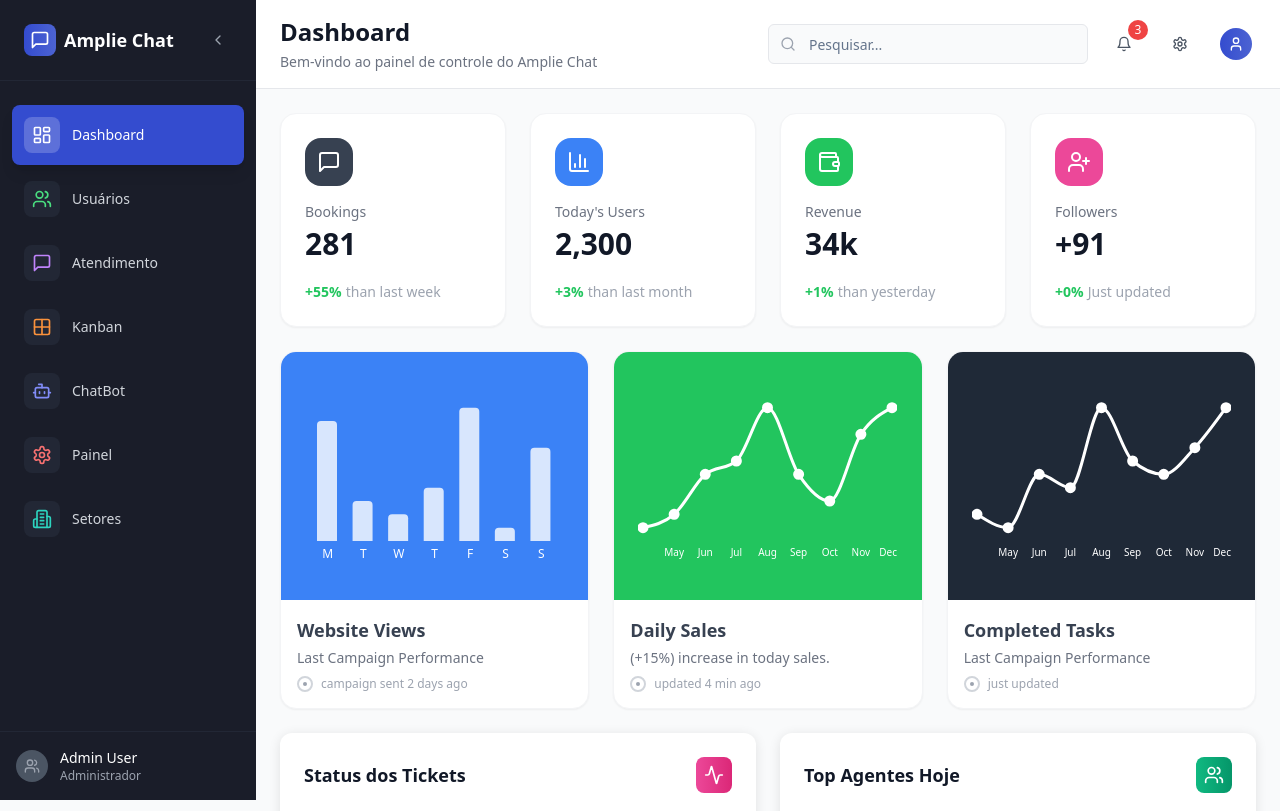
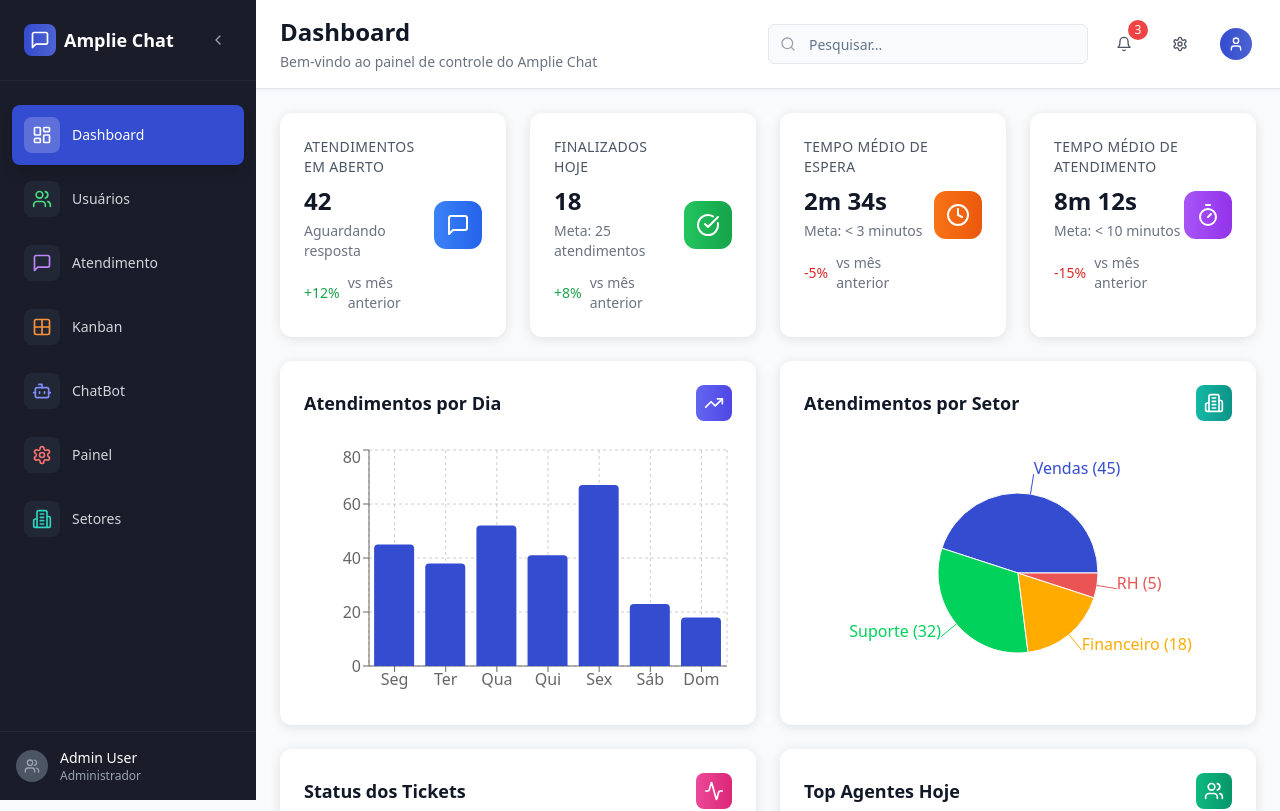
Before and after one commit to oclaytonaraujos/amplie-chat-central-45, a React (Vite) app: page / in a window 1280 px wide. Shown: the top 811 px of the page. Built offline with nearby package versions, Linux system fonts and the light colour scheme.

Commit message:
Reverted to commit 3ee1bd3d5e523fa122f32750261ebc7b9d19d989

```diff
--- a/src/components/dashboard/ChartCard.tsx
+++ b/src/components/dashboard/ChartCard.tsx
@@ -4,52 +4,35 @@ import { cn } from '@/lib/utils';
 
 interface ChartCardProps {
   title: string;
-  subtitle?: string;
-  icon?: ReactNode;
-  iconColor?: string;
+  icon: ReactNode;
+  iconColor: string;
   children: ReactNode;
   className?: string;
-  chartBackground?: string;
-  timestamp?: string;
 }
 
 export function ChartCard({
   title,
-  subtitle,
   icon,
   iconColor,
   children,
-  className,
-  chartBackground = "bg-blue-500",
-  timestamp
+  className
 }: ChartCardProps) {
   return (
     <div className={cn(
-      "bg-white rounded-2xl shadow-sm border border-gray-100 overflow-hidden",
+      "bg-white rounded-xl shadow-amplie p-6 hover:shadow-amplie-hover transition-all duration-300 animate-fade-in",
       className
     )}>
-      <div className={cn(
-        "relative p-6 text-white",
-        chartBackground
-      )}>
-        <div className="relative z-10">
-          {children}
+      <div className="flex items-center justify-between mb-6">
+        <h3 className="text-lg font-semibold text-gray-900">{title}</h3>
+        <div className={cn(
+          "p-2 rounded-lg",
+          iconColor
+        )}>
+          {icon}
         </div>
       </div>
-
-      <div className="p-4">
-        <h3 className="text-lg font-semibold text-gray-700 mb-1">{title}</h3>
-        {subtitle && (
-          <p className="text-sm text-gray-500 mb-2">{subtitle}</p>
-        )}
-        {timestamp && (
-          <div className="flex items-center text-xs text-gray-400">
-            <div className="w-4 h-4 rounded-full border-2 border-gray-300 mr-2 flex items-center justify-center">
-              <div className="w-1 h-1 bg-gray-400 rounded-full"></div>
-            </div>
-            {timestamp}
-          </div>
-        )}
+      <div className="h-64">
+        {children}
       </div>
     </div>
   );
--- a/src/components/dashboard/MetricCard.tsx
+++ b/src/components/dashboard/MetricCard.tsx
@@ -11,7 +11,6 @@ interface MetricCardProps {
   trend?: {
     value: number;
     isPositive: boolean;
-    period: string;
   };
   className?: string;
 }
@@ -27,44 +26,43 @@ export function MetricCard({
 }: MetricCardProps) {
   return (
     <div className={cn(
-      "bg-white rounded-2xl shadow-sm p-6 border border-gray-100",
+      "bg-white rounded-xl shadow-amplie p-6 hover:shadow-amplie-hover transition-all duration-300 animate-fade-in",
       className
     )}>
-      <div className="flex items-start justify-between mb-4">
+      <div className="flex items-center justify-between">
         <div className="flex-1">
-          <div className={cn(
-            "w-12 h-12 rounded-2xl flex items-center justify-center mb-4",
-            iconColor
-          )}>
-            {icon}
-          </div>
-          <p className="text-gray-500 text-sm font-medium mb-1">
+          <p className="text-sm font-medium text-gray-600 uppercase tracking-wide">
             {title}
           </p>
-          <p className="text-3xl font-bold text-gray-900 mb-1">
+          <p className="text-2xl font-bold text-gray-900 mt-2">
             {value}
           </p>
           {subtitle && (
-            <p className="text-gray-400 text-xs">
+            <p className="text-sm text-gray-500 mt-1">
               {subtitle}
             </p>
           )}
+          {trend && (
+            <div className="flex items-center mt-3">
+              <span className={cn(
+                "text-sm font-medium",
+                trend.isPositive ? "text-green-600" : "text-red-600"
+              )}>
+                {trend.isPositive ? '+' : '-'}{Math.abs(trend.value)}%
+              </span>
+              <span className="text-sm text-gray-500 ml-2">
+                vs mês anterior
+              </span>
+            </div>
+          )}
+        </div>
+        <div className={cn(
+          "p-3 rounded-xl",
+          iconColor
+        )}>
+          {icon}
         </div>
       </div>
-
-      {trend && (
-        <div className="flex items-center text-sm">
-          <span className={cn(
-            "font-semibold",
-            trend.isPositive ? "text-green-500" : "text-red-500"
-          )}>
-            {trend.isPositive ? '+' : ''}{trend.value}%
-          </span>
-          <span className="text-gray-400 ml-1">
-            {trend.period}
-          </span>
-        </div>
-      )}
     </div>
   );
 }
--- a/src/pages/Dashboard.tsx
+++ b/src/pages/Dashboard.tsx
@@ -7,10 +7,7 @@ import {
   Users,
   TrendingUp,
   Building2,
-  Activity,
-  BarChart3,
-  Wallet,
-  UserPlus
+  Activity
 } from 'lucide-react';
 import { MetricCard } from '@/components/dashboard/MetricCard';
 import { ChartCard } from '@/components/dashboard/ChartCard';
@@ -22,166 +19,123 @@ import {
   CartesianGrid,
   Tooltip,
   ResponsiveContainer,
-  LineChart,
-  Line
+  PieChart,
+  Pie,
+  Cell
 } from 'recharts';
 
-const weeklyData = [
-  { day: 'M', value: 45 },
-  { day: 'T', value: 15 },
-  { day: 'W', value: 10 },
-  { day: 'T', value: 20 },
-  { day: 'F', value: 50 },
-  { day: 'S', value: 5 },
-  { day: 'S', value: 35 }
+const atendimentosData = [
+  { nome: 'Seg', atendimentos: 45 },
+  { nome: 'Ter', atendimentos: 38 },
+  { nome: 'Qua', atendimentos: 52 },
+  { nome: 'Qui', atendimentos: 41 },
+  { nome: 'Sex', atendimentos: 67 },
+  { nome: 'Sáb', atendimentos: 23 },
+  { nome: 'Dom', atendimentos: 18 }
 ];
 
-const salesData = [
-  { month: 'Apr', value: 50 },
-  { month: 'May', value: 100 },
-  { month: 'Jun', value: 250 },
-  { month: 'Jul', value: 300 },
-  { month: 'Aug', value: 500 },
-  { month: 'Sep', value: 250 },
-  { month: 'Oct', value: 150 },
-  { month: 'Nov', value: 400 },
-  { month: 'Dec', value: 500 }
+const setoresData = [
+  { nome: 'Vendas', valor: 45, cor: '#344ccf' },
+  { nome: 'Suporte', valor: 32, cor: '#00d25b' },
+  { nome: 'Financeiro', valor: 18, cor: '#ffab00' },
+  { nome: 'RH', valor: 5, cor: '#ea5455' }
 ];
 
-const tasksData = [
-  { month: 'Apr', value: 100 },
-  { month: 'May', value: 50 },
-  { month: 'Jun', value: 250 },
-  { month: 'Jul', value: 200 },
-  { month: 'Aug', value: 500 },
-  { month: 'Sep', value: 300 },
-  { month: 'Oct', value: 250 },
-  { month: 'Nov', value: 350 },
-  { month: 'Dec', value: 500 }
+const topAgentes = [
+  { nome: 'Ana Silva', atendimentos: 23, setor: 'Vendas' },
+  { nome: 'Carlos Santos', atendimentos: 19, setor: 'Suporte' },
+  { nome: 'Maria Oliveira', atendimentos: 17, setor: 'Vendas' },
+  { nome: 'João Costa', atendimentos: 15, setor: 'Financeiro' }
 ];
 
 export default function Dashboard() {
   return (
-    <div className="p-6 space-y-6 bg-gray-50 min-h-screen">
+    <div className="p-6 space-y-6">
       {/* Métricas Principais */}
       <div className="grid grid-cols-1 md:grid-cols-2 lg:grid-cols-4 gap-6">
         <MetricCard
-          title="Bookings"
-          value="281"
+          title="Atendimentos em Aberto"
+          value={42}
+          subtitle="Aguardando resposta"
           icon={<MessageSquare className="w-6 h-6 text-white" />}
-          iconColor="bg-gray-700"
-          trend={{ value: 55, isPositive: true, period: "than last week" }}
+          iconColor="bg-gradient-to-r from-blue-500 to-blue-600"
+          trend={{ value: 12, isPositive: true }}
         />
 
         <MetricCard
-          title="Today's Users"
-          value="2,300"
-          icon={<BarChart3 className="w-6 h-6 text-white" />}
-          iconColor="bg-blue-500"
-          trend={{ value: 3, isPositive: true, period: "than last month" }}
+          title="Finalizados Hoje"
+          value={18}
+          subtitle="Meta: 25 atendimentos"
+          icon={<CheckCircle className="w-6 h-6 text-white" />}
+          iconColor="bg-gradient-to-r from-green-500 to-green-600"
+          trend={{ value: 8, isPositive: true }}
         />
 
         <MetricCard
-          title="Revenue"
-          value="34k"
-          icon={<Wallet className="w-6 h-6 text-white" />}
-          iconColor="bg-green-500"
-          trend={{ value: 1, isPositive: true, period: "than yesterday" }}
+          title="Tempo Médio de Espera"
+          value="2m 34s"
+          subtitle="Meta: < 3 minutos"
+          icon={<Clock className="w-6 h-6 text-white" />}
+          iconColor="bg-gradient-to-r from-orange-500 to-orange-600"
+          trend={{ value: 5, isPositive: false }}
         />
 
         <MetricCard
-          title="Followers"
-          value="+91"
-          icon={<UserPlus className="w-6 h-6 text-white" />}
-          iconColor="bg-pink-500"
-          trend={{ value: 0, isPositive: true, period: "Just updated" }}
+          title="Tempo Médio de Atendimento"
+          value="8m 12s"
+          subtitle="Meta: < 10 minutos"
+          icon={<Timer className="w-6 h-6 text-white" />}
+          iconColor="bg-gradient-to-r from-purple-500 to-purple-600"
+          trend={{ value: 15, isPositive: false }}
         />
       </div>
 
-      {/* Gráficos */}
-      <div className="grid grid-cols-1 lg:grid-cols-3 gap-6">
-        {/* Website Views */}
+      {/* Gráficos e Listas */}
+      <div className="grid grid-cols-1 lg:grid-cols-2 gap-6">
+        {/* Gráfico de Atendimentos por Dia */}
         <ChartCard
-          title="Website Views"
-          subtitle="Last Campaign Performance"
-          chartBackground="bg-blue-500"
-          timestamp="campaign sent 2 days ago"
+          title="Atendimentos por Dia"
+          icon={<TrendingUp className="w-5 h-5 text-white" />}
+          iconColor="bg-gradient-to-r from-indigo-500 to-indigo-600"
         >
-          <ResponsiveContainer width="100%" height={200}>
-            <BarChart data={weeklyData}>
-              <Bar
-                dataKey="value"
-                fill="rgba(255,255,255,0.8)"
-                radius={[4, 4, 0, 0]}
-                barSize={20}
-              />
-              <XAxis
-                dataKey="day"
-                axisLine={false}
-                tickLine={false}
-                tick={{ fill: 'white', fontSize: 12 }}
-              />
-              <YAxis hide />
+          <ResponsiveContainer width="100%" height="100%">
+            <BarChart data={atendimentosData}>
+              <CartesianGrid strokeDasharray="3 3" />
+              <XAxis dataKey="nome" />
+              <YAxis />
+              <Tooltip />
+              <Bar dataKey="atendimentos" fill="#344ccf" radius={[4, 4, 0, 0]} />
             </BarChart>
           </ResponsiveContainer>
         </ChartCard>
 
-        {/* Daily Sales */}
+        {/* Gráfico de Atendimentos por Setor */}
         <ChartCard
-          title="Daily Sales"
-          subtitle="(+15%) increase in today sales."
-          chartBackground="bg-green-500"
-          timestamp="updated 4 min ago"
+          title="Atendimentos por Setor"
+          icon={<Building2 className="w-5 h-5 text-white" />}
+          iconColor="bg-gradient-to-r from-teal-500 to-teal-600"
         >
-          <ResponsiveContainer width="100%" height={200}>
-            <LineChart data={salesData}>
-              <Line
-                type="monotone"
-                dataKey="value"
-                stroke="white"
-                strokeWidth={3}
-                dot={{ fill: 'white', r: 4 }}
-              />
-              <XAxis
-                dataKey="month"
-                axisLine={false}
-                tickLine={false}
-                tick={{ fill: 'white', fontSize: 10 }}
-              />
-              <YAxis hide />
-            </LineChart>
-          </ResponsiveContainer>
-        </ChartCard>
-
-        {/* Completed Tasks */}
-        <ChartCard
-          title="Completed Tasks"
-          subtitle="Last Campaign Performance"
-          chartBackground="bg-gray-800"
-          timestamp="just updated"
-        >
-          <ResponsiveContainer width="100%" height={200}>
-            <LineChart data={tasksData}>
-              <Line
-                type="monotone"
-                dataKey="value"
-                stroke="white"
-                strokeWidth={3}
-                dot={{ fill: 'white', r: 4 }}
-              />
-              <XAxis
-                dataKey="month"
-                axisLine={false}
-                tickLine={false}
-                tick={{ fill: 'white', fontSize: 10 }}
-              />
-              <YAxis hide />
-            </LineChart>
+          <ResponsiveContainer width="100%" height="100%">
+            <PieChart>
+              <Pie
+                data={setoresData}
+                cx="50%"
+                cy="50%"
+                outerRadius={80}
+                dataKey="valor"
+                label={({ nome, valor }) => `${nome} (${valor})`}
+              >
+                {setoresData.map((entry, index) => (
+                  <Cell key={`cell-${index}`} fill={entry.cor} />
+                ))}
+              </Pie>
+              <Tooltip />
+            </PieChart>
           </ResponsiveContainer>
         </ChartCard>
       </div>
 
-      {/* Status do Kanban e Top Agentes - mantendo design original do Amplie Chat */}
+      {/* Status do Kanban e Top Agentes */}
       <div className="grid grid-cols-1 lg:grid-cols-2 gap-6">
         {/* Mini Kanban */}
         <div className="bg-white rounded-xl shadow-amplie p-6 hover:shadow-amplie-hover transition-all duration-300">
@@ -220,12 +174,7 @@ export default function Dashboard() {
             </div>
           </div>
           <div className="space-y-4">
-            {[
-              { nome: 'Ana Silva', atendimentos: 23, setor: 'Vendas' },
-              { nome: 'Carlos Santos', atendimentos: 19, setor: 'Suporte' },
-              { nome: 'Maria Oliveira', atendimentos: 17, setor: 'Vendas' },
-              { nome: 'João Costa', atendimentos: 15, setor: 'Financeiro' }
-            ].map((agente, index) => (
+            {topAgentes.map((agente, index) => (
               <div key={agente.nome} className="flex items-center justify-between p-3 bg-gray-50 rounded-lg">
                 <div className="flex items-center space-x-3">
                   <div className="w-8 h-8 bg-gradient-to-r from-gray-400 to-gray-500 rounded-full flex items-center justify-center">
```
